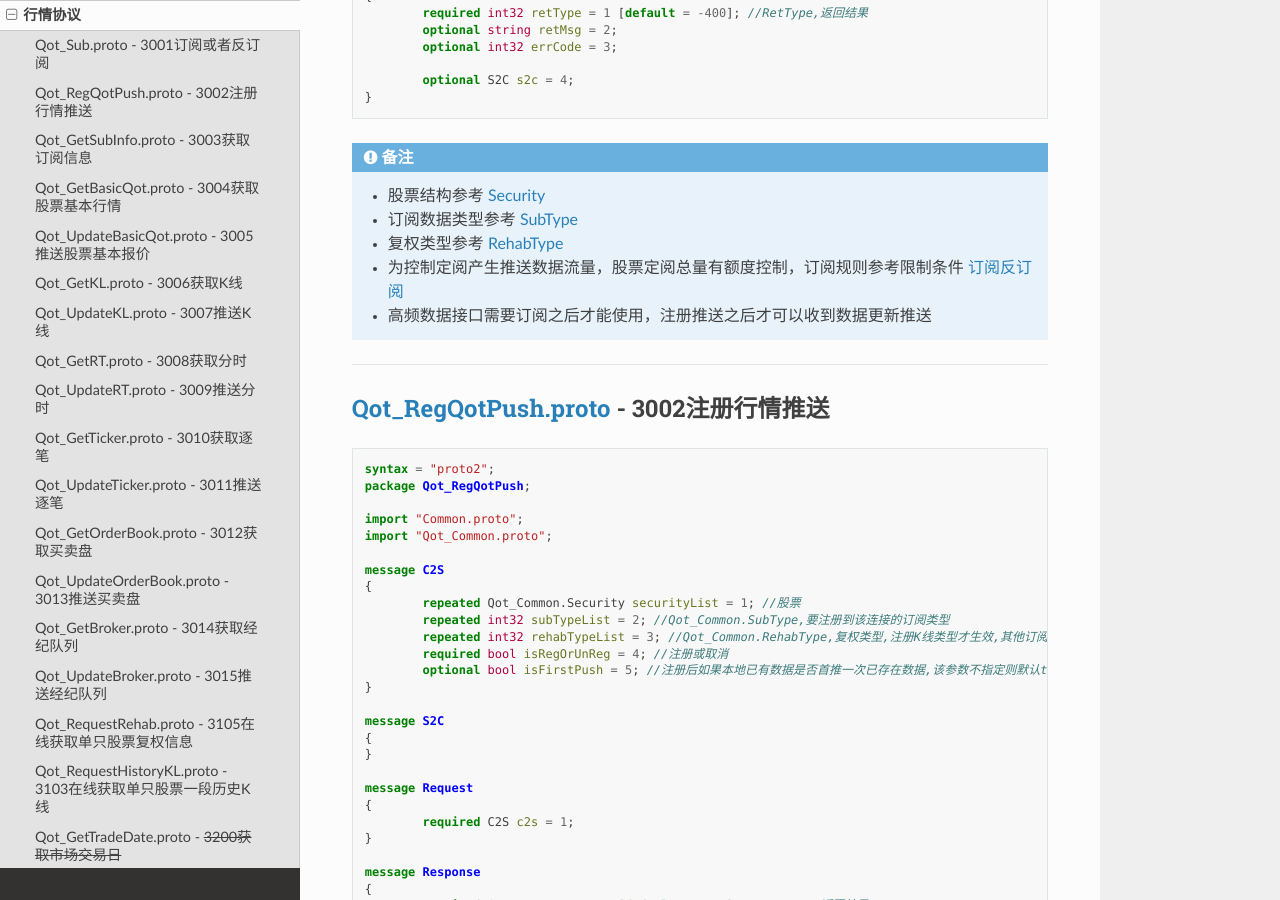
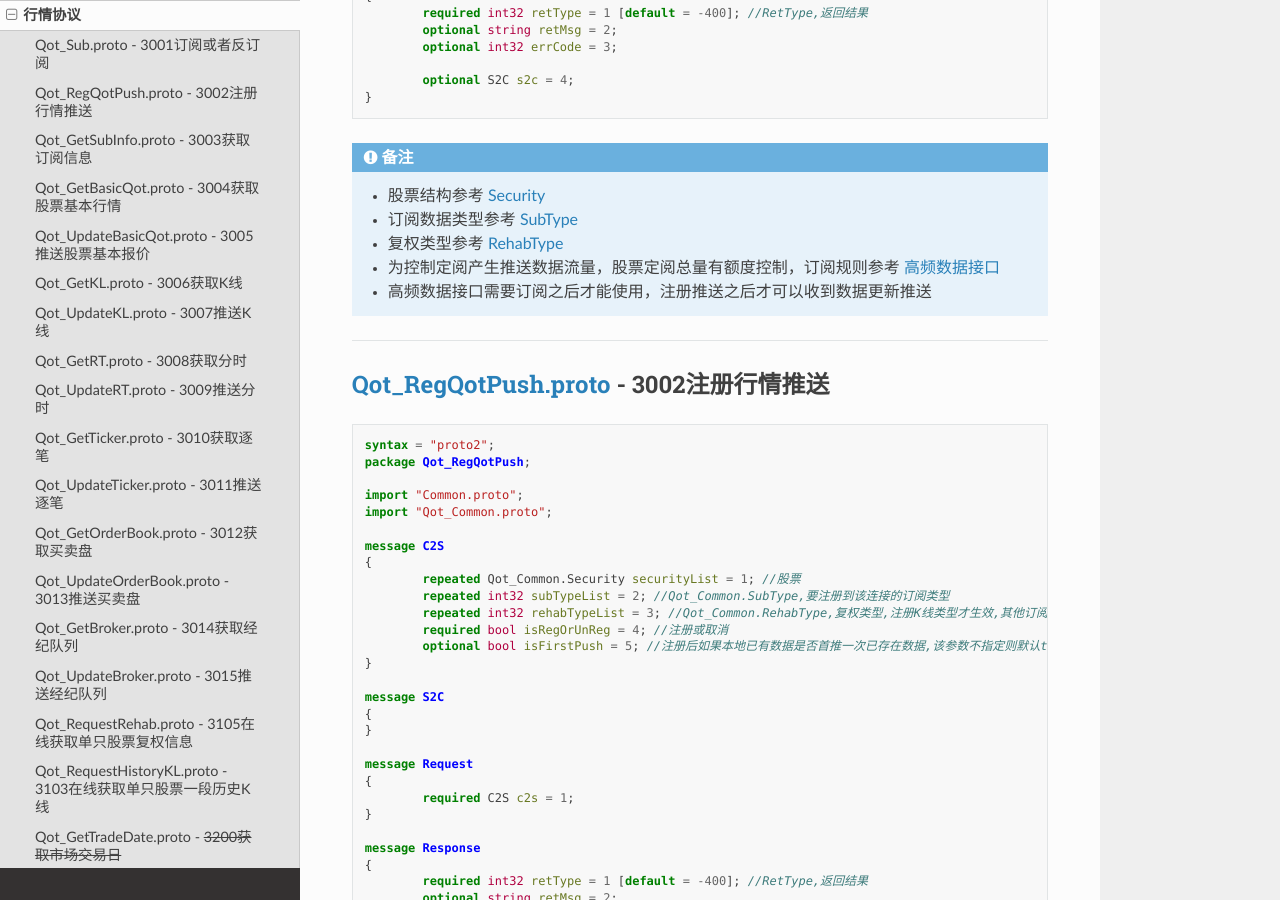
Before and after one commit to FutunnOpen/futu-api-doc, a Sphinx documentation site: the page built from doc_maker/source/protocol/quote_protocol.rst, in a window 1280 px wide and 900 px high, scrolled down 1016 px. Built offline with Sphinx 7.4.7 and the Read the Docs theme 2.0.0, drawn with Linux system fonts in a browser that asks for light colours.

Commit message:
Revert "fix 订阅反订阅的限制的跳转链接错误。"
This reverts commit 77ff4474abb4e6b16913c8577ea274726aa71564.

```diff
--- a/doc_maker/source/protocol/quote_protocol.rst
+++ b/doc_maker/source/protocol/quote_protocol.rst
@@ -61,7 +61,7 @@
 	* 股票结构参考 `Security <base_define.html#security>`_
 	* 订阅数据类型参考 `SubType <base_define.html#subtype>`_
 	* 复权类型参考 `RehabType <base_define.html#rehabtype-k>`_
-	* 为控制定阅产生推送数据流量，股票定阅总量有额度控制，订阅规则参考限制条件 :ref:`订阅反订阅<subscribe-limit>`
+	* 为控制定阅产生推送数据流量，股票定阅总量有额度控制，订阅规则参考 `高频数据接口 <../api/Quote_API.html#id32>`_
 	* 高频数据接口需要订阅之后才能使用，注册推送之后才可以收到数据更新推送
 
 -------------------------------------
```
